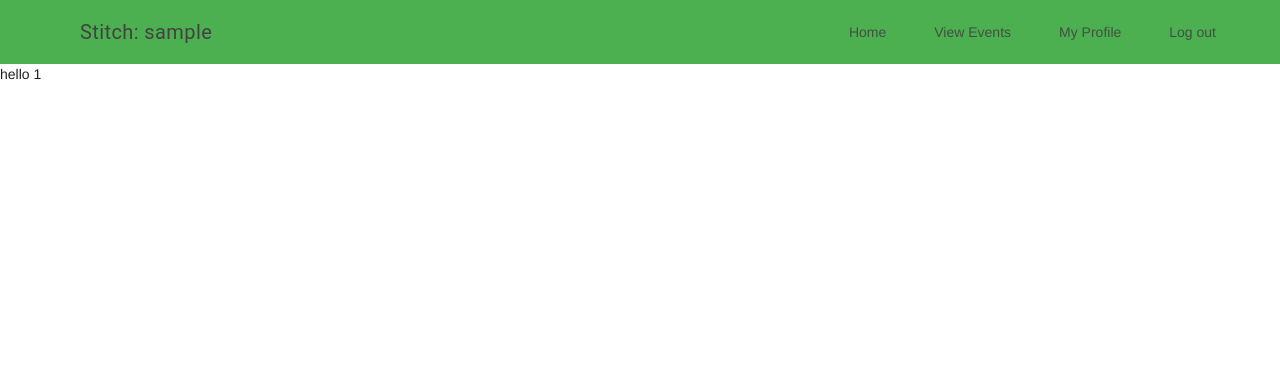
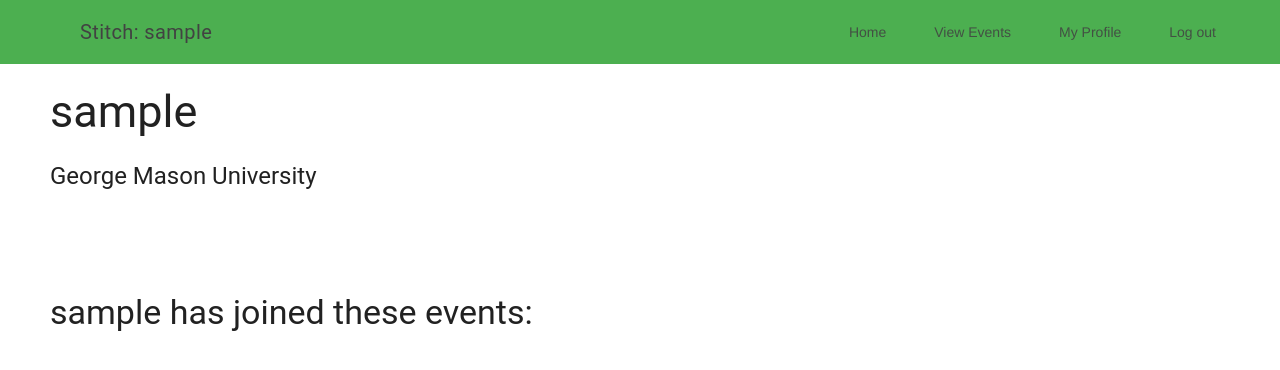
Before and after one commit to debugduck/Stitch, a PHP site: page /user_profile.php in a window 1280 px wide. Shown: the top 370 px of the page. Run offline with PHP 8.4, Linux system fonts and the light colour scheme; the visitor is signed in with stand-in values (Sample User, id 1); data that the repository does not hold is empty; some libraries are stand-ins or nearby versions.

Commit message:
Added logged in version of index and more detail to profile page

```diff
--- a/Stitch_v2/user_profile.php
+++ b/Stitch_v2/user_profile.php
@@ -8,6 +8,7 @@
     extractEventData();
     extractUserEventData($user_id);
   }
+
 ?>
 <html>
 <!--- Google Material Design API-->
@@ -15,6 +16,11 @@
 <link rel="stylesheet" href="https://code.getmdl.io/1.3.0/material.green-amber.min.css">
 <script defer src="https://code.getmdl.io/1.3.0/material.min.js"></script>
 <head>
+<style>
+.profile-body {
+	margin-left: 50px;
+}
+</style>
 <class="mdl-layout mdl-js-layout">
   <header class="mdl-layout__header mdl-layout__header--scroll">
     <div class="mdl-layout__header-row">
@@ -53,11 +59,11 @@
 	var user = <?php echo json_encode($user); ?>;
 	var user_id= <?php echo json_encode($user_id); ?>;
 	if(!checkUserLoggedIn(user)) {
-      document.getElementById("message").innerHTML = "Must be logged in with valid Mason credentials to view Events!";
+      document.getElementById("message").innerHTML = "Must be logged in with valid Mason credentials to view profile!";
 	}
-	document.getElementById("profile-body").innerHTML += "hello ";
-	var user_id= <?php echo json_encode($user_id); ?>;
-	document.getElementById("profile-body").innerHTML += user_id;
+	document.getElementById("profile-body").innerHTML += "<h2>" + user + "</h2>";
+	document.getElementById("profile-body").innerHTML += "<h4>George Mason University</h4><br /><br /><br />";
+	document.getElementById("profile-body").innerHTML += "<h3>" + user + " has joined these events: <br /></h3>";
 
     var event_data = <?php echo json_encode($event_data); ?>;
     var event_ids = <?php echo json_encode($user_events); ?>;
@@ -65,7 +71,8 @@
 	for(i in event_data) {
       if($.inArray(event_data[i].id,event_ids) != -1) {
         //current user has joined this event
-        console.log("current user has joined this event: "+event_data[i].name);
+        //console.log("current user has joined this event: "+event_data[i].name);
+		document.getElementById("profile-body").innerHTML += "<h5>" + event_data[i].name + "</h5>";
       }
     }
 </script>
```
Also changed, not shown: Stitch_v2/index.php (+7 -1 lines).
